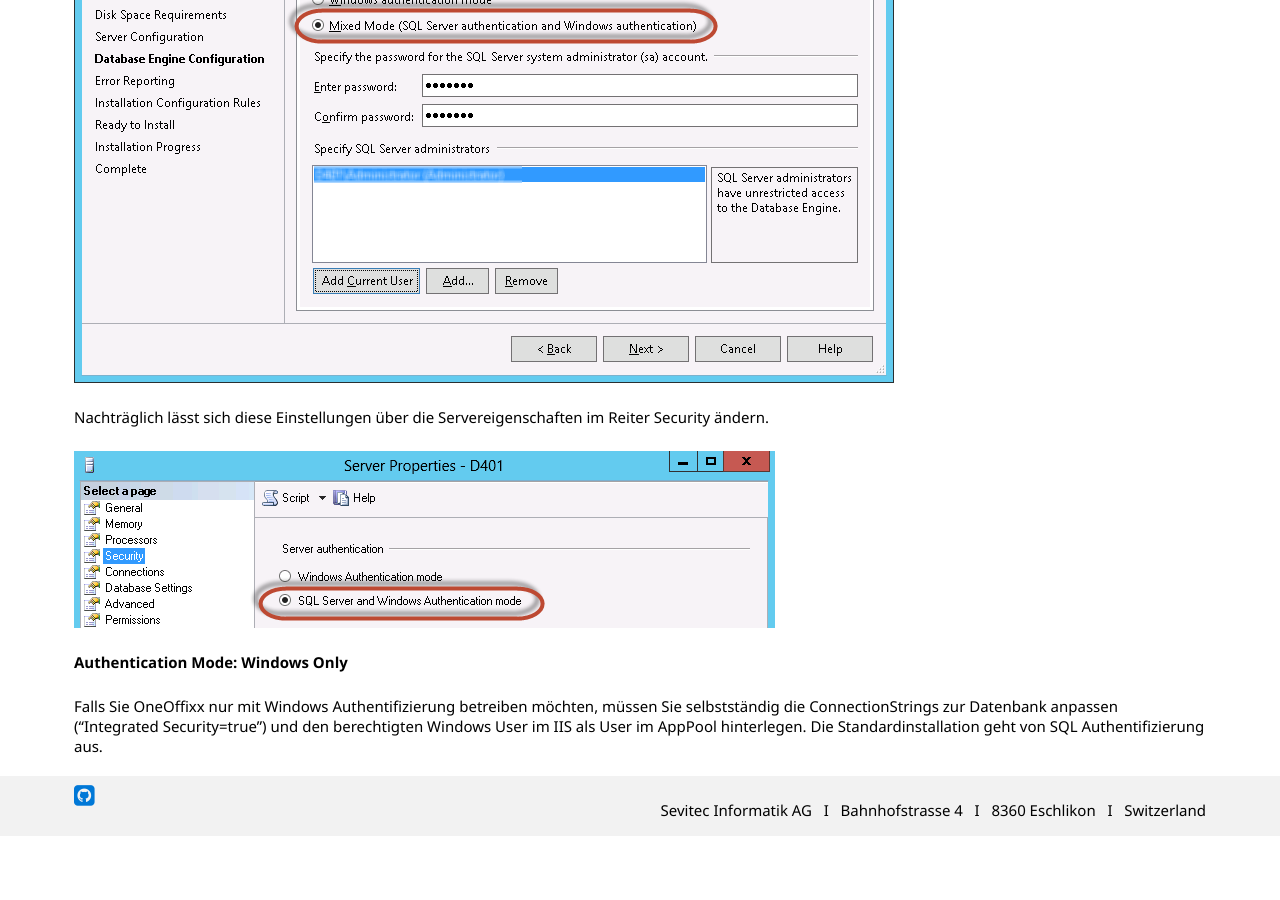
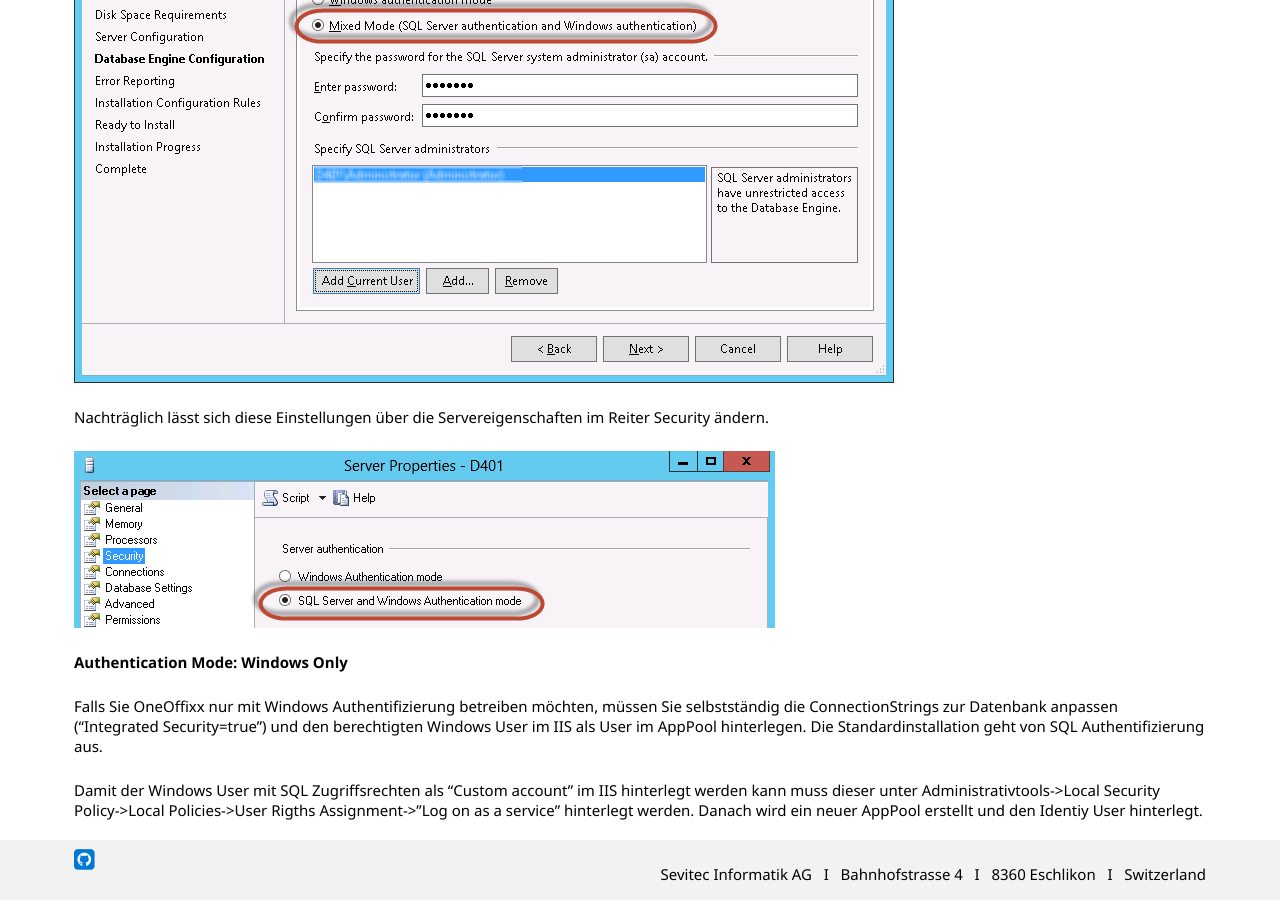
Before and after one commit to primesoft-group/oneoffixx-docs, a Jekyll site: the page built from _pages/install/de/server-sql-install.md, in a window 1280 px wide and 900 px high, scrolled down 837 px. Built offline with Jekyll 4.4.1, drawn with Linux system fonts in a browser that asks for light colours; nearby versions of some CDN libraries; some web fonts are replaced; before the commit the page ends 1673 px from its top, so only the background shows below that.

Commit message:
Update server-sql-install.md

```diff
--- a/_pages/install/de/server-sql-install.md
+++ b/_pages/install/de/server-sql-install.md
@@ -26,3 +26,5 @@
 
 Falls Sie OneOffixx nur mit Windows Authentifizierung betreiben möchten, müssen Sie selbstständig die ConnectionStrings zur Datenbank anpassen ("Integrated Security=true") und den berechtigten Windows User im IIS als User im AppPool hinterlegen.
 Die Standardinstallation geht von SQL Authentifizierung aus.
+
+Damit der Windows User mit SQL Zugriffsrechten als "Custom account" im IIS hinterlegt werden kann muss dieser unter Administrativtools->Local Security Policy->Local Policies->User Rigths Assignment->"Log on as a service" hinterlegt werden. Danach wird ein neuer AppPool erstellt und den Identiy User hinterlegt.
```
